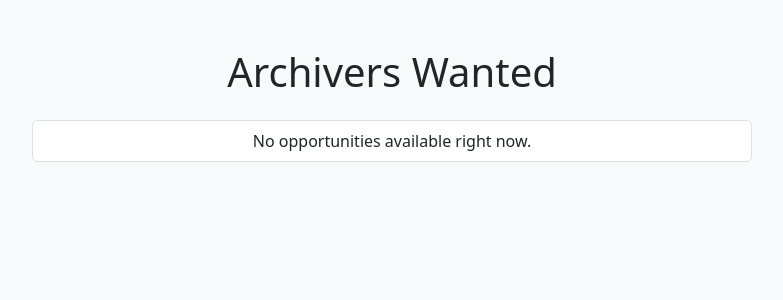
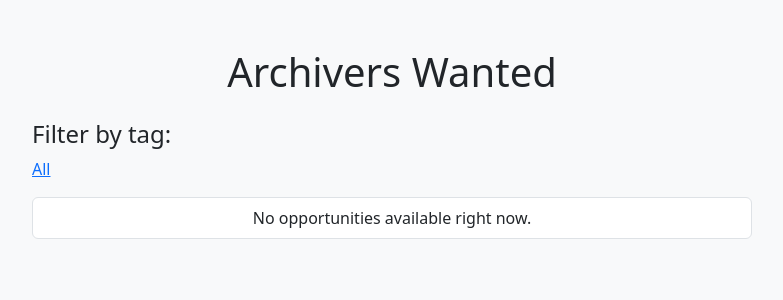
Before and after one commit to hcbrady/archivers_wanted, a Django app: page / in a window 1280 px wide. Shown: the top 300 px of the page, without its empty margins (248-1031 px from the left). Run offline with Django 4.2, Linux system fonts and the light colour scheme; data that the repository does not hold is empty.

Commit message:
ability to filter participation opportunities

```diff
--- a/participation/templates/participation/opportunity_list.html
+++ b/participation/templates/participation/opportunity_list.html
@@ -3,6 +3,20 @@
 {% block title %}Participation Opportunities{% endblock %}
 
 {% block content %}
+<h4>Filter by tag:</h4>
+<ul class="list-inline">
+  <li class="list-inline-item">
+    <a href="{% url 'opportunity_list' %}">All</a>
+  </li>
+  {% for tag in tags %}
+    <li class="list-inline-item">
+      <a href="?tag={{ tag.name }}"
+         class="{% if selected_tag == tag.name %}fw-bold{% endif %}">
+         {{ tag.name }}
+      </a>
+    </li>
+  {% endfor %}
+</ul>
     <ul class="list-group">
         {% for opportunity in opportunities %}
             <li class="list-group-item">
--- a/participation/views.py
+++ b/participation/views.py
@@ -1,9 +1,19 @@
 from django.shortcuts import render, get_object_or_404
-from .models import Opportunity
+from .models import Opportunity, Tag
 
 def opportunity_list(request):
-    opportunities = Opportunity.objects.all()
-    return render(request, 'participation/opportunity_list.html', {'opportunities': opportunities})
+    tag_name = request.GET.get('tag')
+    if tag_name:
+        opportunities = Opportunity.objects.filter(tags__name=tag_name)
+    else:
+        opportunities = Opportunity.objects.all()
+
+    tags = Tag.objects.all()
+    return render(request, 'participation/opportunity_list.html', {
+        'opportunities': opportunities,
+        'tags': tags,
+        'selected_tag': tag_name,
+    })
 
 def opportunity_detail(request, pk):
     opportunity = get_object_or_404(Opportunity, pk=pk)
```
